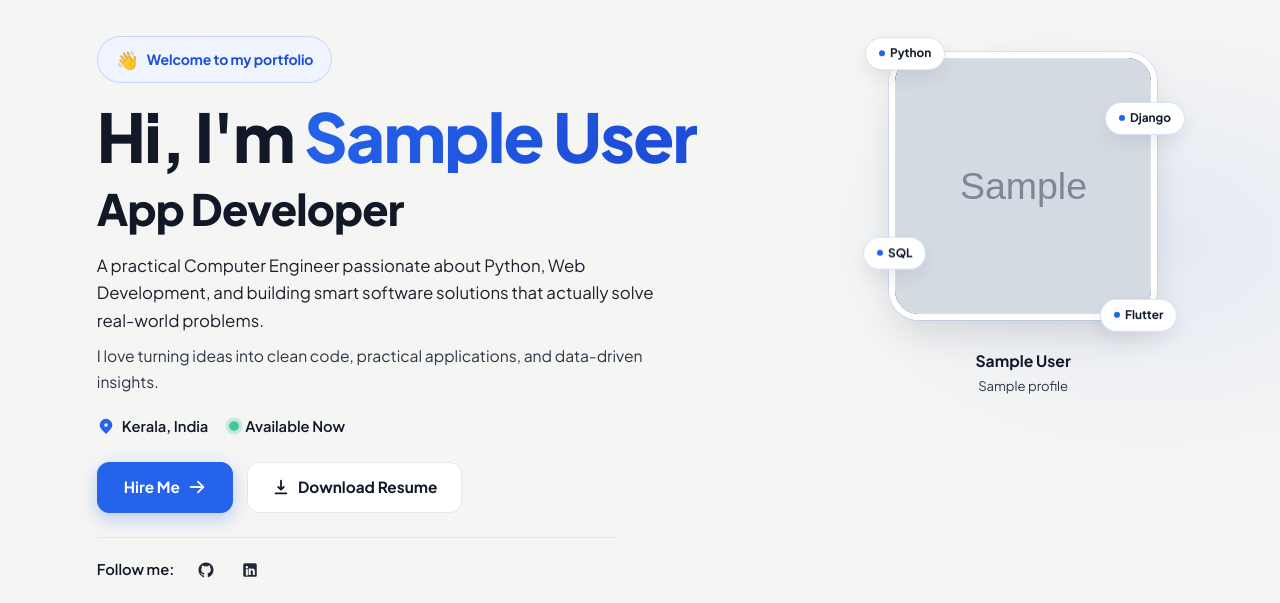
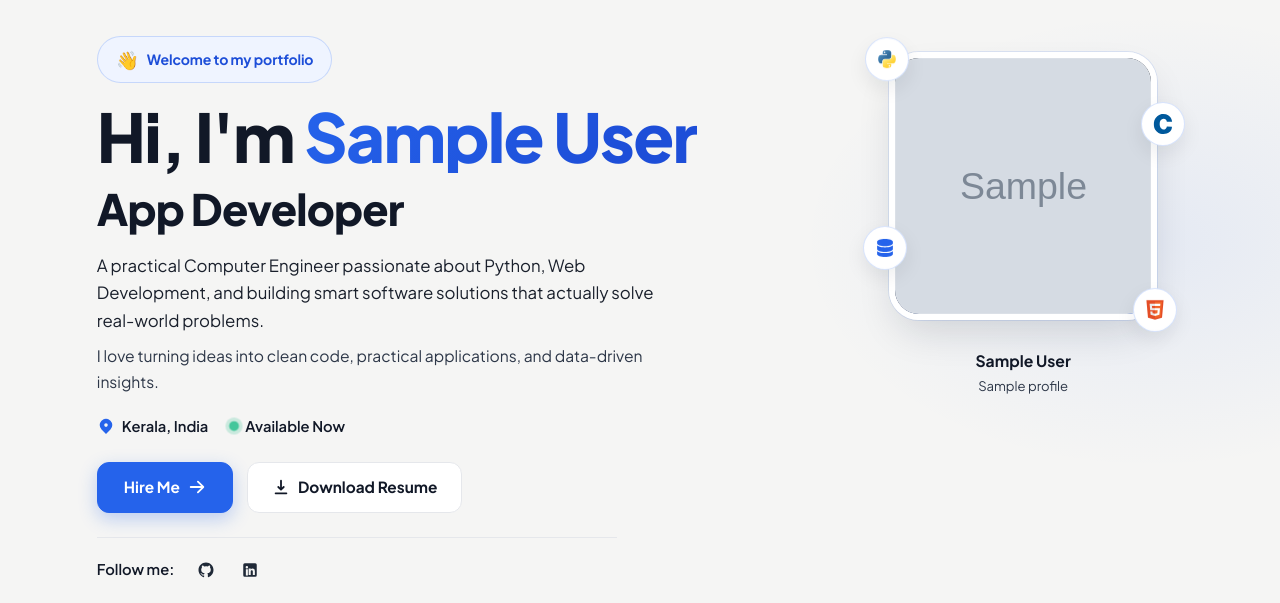
Before and after one commit to AntonyJos-coder/PORTFOLIO, a Django app: template portfolio_site/portfolio/templates/portfolio/home.html in a window 1280 px wide. Shown: the part 69-672 px from the top of the page. Run offline with Django 5.2, Linux system fonts and the light colour scheme; the template is opened without the code that fills it: most values are stand-ins (such as "Sample title", 1, 10 or a date in 2020); grey boxes marked "Sample" are stand-in pictures; form fields are guessed from the names that the template uses.

Commit message:
Update floating badges to tech logo icons and add SEO meta tags

```diff
--- a/portfolio_site/portfolio/templates/portfolio/base.html
+++ b/portfolio_site/portfolio/templates/portfolio/base.html
@@ -4,22 +4,24 @@
 <head>
 <meta charset="UTF-8">
 <meta name="viewport" content="width=device-width, initial-scale=1.0">
-<title>{% block title %}{% if profile %}{{ profile.full_name }} | {{ profile.title }}{% else %}Portfolio{% endif %}{% endblock %}</title>
-<meta name="description" content="{% block description %}{% if profile %}{{ profile.subtitle|default:profile.about|truncatechars:155 }}{% else %}Personal portfolio.{% endif %}{% endblock %}">
+<title>{% block title %}Antony Jos | Computer Engineer Portfolio{% endblock %}</title>
+<meta name="description" content="{% block description %}Portfolio of Antony Jos showcasing projects in web development, application development, Python and data analytics.{% endblock %}">
+<meta name="author" content="Antony Jos">
+<meta name="robots" content="index, follow">
 <meta name="theme-color" content="#111827">
 
 <!-- Open Graph -->
 <meta property="og:type" content="website">
-<meta property="og:title" content="{% if profile %}{{ profile.full_name }} | {{ profile.title }}{% else %}Portfolio{% endif %}">
-<meta property="og:description" content="{% if profile %}{{ profile.subtitle|default:profile.about|truncatechars:155 }}{% endif %}">
+<meta property="og:title" content="Antony Jos | Computer Engineer Portfolio">
+<meta property="og:description" content="Portfolio of Antony Jos showcasing projects in web development, application development, Python and data analytics.">
 <meta name="twitter:card" content="summary">
 
 <link rel="icon" href="{% static 'favicon.svg' %}" type="image/svg+xml">
 <link rel="preconnect" href="https://fonts.googleapis.com">
 <link rel="preconnect" href="https://fonts.gstatic.com" crossorigin>
 <link href="https://fonts.googleapis.com/css2?family=Plus+Jakarta+Sans:wght@400;600;700;800&display=swap" rel="stylesheet">
-<link rel="preload" href="{% static 'css/style.css' %}?v=5.2" as="style">
-<link rel="stylesheet" href="{% static 'css/style.css' %}?v=5.2">
+<link rel="preload" href="{% static 'css/style.css' %}?v=5.3" as="style">
+<link rel="stylesheet" href="{% static 'css/style.css' %}?v=5.3">
 </head>
 <body>
 {% block content %}{% endblock %}
--- a/portfolio_site/portfolio/templates/portfolio/home.html
+++ b/portfolio_site/portfolio/templates/portfolio/home.html
@@ -105,11 +105,38 @@
 
       <div class="hero-visual" data-reveal data-reveal-delay="1">
         <div class="photo-stage">
-          <div class="photo-ambient-glow" aria-hidden="true"></div>
-          <span class="float-chip float-chip-1" aria-hidden="true">Python</span>
-          <span class="float-chip float-chip-2" aria-hidden="true">Django</span>
-          <span class="float-chip float-chip-3" aria-hidden="true">SQL</span>
-          <span class="float-chip float-chip-4" aria-hidden="true">Flutter</span>
+          <span class="float-chip float-chip-1" aria-hidden="true" title="Python">
+            <svg viewBox="0 0 128 128" width="22" height="22" aria-hidden="true">
+              <linearGradient id="py-a" gradientUnits="userSpaceOnUse" x1="70.25" y1="1237.48" x2="170.66" y2="1151.09" gradientTransform="matrix(.563 0 0 -.568 -29.215 707.817)">
+                <stop offset="0" stop-color="#5A9FD4"/>
+                <stop offset="1" stop-color="#306998"/>
+              </linearGradient>
+              <linearGradient id="py-b" gradientUnits="userSpaceOnUse" x1="209.47" y1="1098.81" x2="173.62" y2="1149.54" gradientTransform="matrix(.563 0 0 -.568 -29.215 707.817)">
+                <stop offset="0" stop-color="#FFD43B"/>
+                <stop offset="1" stop-color="#FFE873"/>
+              </linearGradient>
+              <path fill="url(#py-a)" d="M63.39 12.25c-4.22.02-8.25.38-11.8 1.01-10.45 1.84-12.35 5.71-12.35 12.83v9.42h24.7v3.13H29.98c-7.18 0-13.46 4.32-15.43 12.52-2.27 9.41-2.37 15.28 0 25.1 1.76 7.31 5.95 12.52 13.13 12.52h8.49V77.49c0-8.15 7.05-15.34 15.42-15.34h24.67c6.87 0 12.35-5.65 12.35-12.55V26.09c0-6.69-5.65-11.72-12.35-12.84-4.24-.7-8.64-1.02-12.87-1zM50.04 19.82a4.66 4.66 0 1 1 0 9.32 4.66 4.66 0 0 1 0-9.32z"/>
+              <path fill="url(#py-b)" d="M91.68 38.64v10.97c0 8.5-7.2 15.65-15.42 15.65H51.59c-6.75 0-12.34 5.79-12.34 12.55v23.52c0 6.69 5.82 10.63 12.34 12.55 7.82 2.3 15.32 2.71 24.67 0 6.22-1.8 12.35-5.42 12.35-12.55v-9.41H63.94v-3.14h37.01c7.18 0 9.85-5 12.35-12.52 2.58-7.73 2.47-15.17 0-25.1-1.77-7.14-5.16-12.52-12.35-12.52h-9.27zM77.81 98.19a4.66 4.66 0 1 1 0 9.32 4.66 4.66 0 0 1 0-9.32z"/>
+            </svg>
+          </span>
+          <span class="float-chip float-chip-2" aria-hidden="true" title="C">
+            <svg viewBox="0 0 24 24" width="20" height="20" aria-hidden="true">
+              <path fill="#00599C" d="M16.5921 9.1962s-.354-3.298-3.627-3.39c-3.2741-.09-4.9552 2.474-4.9552 6.14 0 3.6651 1.858 6.5972 5.0451 6.5972 3.184 0 3.5381-3.665 3.5381-3.665l6.1041.365s.36 3.31-2.196 5.836c-2.552 2.5241-5.6901 2.9371-7.8762 2.9201-2.19-.017-5.2261.034-8.1602-2.97-2.938-3.0101-3.436-5.9302-3.436-8.8002 0-2.8701.556-6.6702 4.047-9.5502C7.444.72 9.849 0 12.254 0c10.0422 0 10.7172 9.2602 10.7172 9.2602z"/>
+            </svg>
+          </span>
+          <span class="float-chip float-chip-3" aria-hidden="true" title="SQL">
+            <svg viewBox="0 0 448 512" width="18" height="18" aria-hidden="true">
+              <path fill="#2563EB" d="M448 80v48c0 44.2-100.3 80-224 80S0 172.2 0 128V80C0 35.8 100.3 0 224 0s224 35.8 224 80zm-54.8 134.7C414 207.3 433.1 197.8 448 186.1V288c0 44.2-100.3 80-224 80S0 332.2 0 288V186.1c14.9 11.8 34 21.2 54.8 28.6C99.7 230.7 159.5 240 224 240s124.3-9.3 169.2-25.3zM0 346.1c14.9 11.8 34 21.2 54.8 28.6C99.7 390.7 159.5 400 224 400s124.3-9.3 169.2-25.3c20.8-7.4 39.9-16.9 54.8-28.6V432c0 44.2-100.3 80-224 80S0 476.2 0 432v-85.9z"/>
+            </svg>
+          </span>
+          <span class="float-chip float-chip-4" aria-hidden="true" title="HTML5">
+            <svg viewBox="0 0 128 128" width="20" height="20" aria-hidden="true">
+              <path fill="#E44D26" d="M19.037 113.876L9.032 1.661h109.936l-10.016 112.198-45.019 12.48z"/>
+              <path fill="#F16529" d="M64 116.8l36.378-10.086 8.559-95.878H64z"/>
+              <path fill="#EBEBEB" d="M64 52.455H45.788L44.53 38.361H64V24.599H29.489l.33 3.692 3.382 37.927H64zm0 35.743l-.061.017-15.327-4.14-.979-10.975H33.816l1.928 21.609 28.193 7.826.063-.017z"/>
+              <path fill="#fff" d="M63.952 52.455v13.763h16.947l-1.597 17.849-15.35 4.143v14.319l28.215-7.82.207-2.325 3.234-36.233.335-3.696h-3.708zm0-27.856v13.762h33.244l.276-3.092.628-6.978.329-3.692z"/>
+            </svg>
+          </span>
           <div class="identity-card">
             {% if profile.profile_image %}
               <img src="{{ profile.profile_image.url }}" alt="Portrait of {{ profile.full_name }}" class="identity-photo" decoding="async" fetchpriority="high">
--- a/portfolio_site/static/css/style.css
+++ b/portfolio_site/static/css/style.css
@@ -668,26 +668,25 @@ textarea:focus-visible {
   position: absolute;
   z-index: 3;
   pointer-events: none;
-  padding: 6px 13px;
-  border-radius: 999px;
+  width: 44px;
+  height: 44px;
+  padding: 0;
+  border-radius: 50%;
   background: var(--color-surface);
   border: 1px solid rgba(37, 99, 235, 0.18);
   box-shadow: 0 8px 20px rgba(17, 24, 39, 0.08);
-  font-size: 0.74rem;
-  font-weight: 700;
-  color: var(--color-heading);
   display: inline-flex;
   align-items: center;
-  gap: 5px;
+  justify-content: center;
   will-change: transform;
 }
 
 .float-chip::before {
-  content: "";
-  width: 6px;
-  height: 6px;
-  border-radius: 50%;
-  background: var(--color-accent);
+  display: none;
+}
+
+.float-chip svg {
+  display: block;
 }
 
 .float-chip-1 { top: 4px; left: -8px; animation: float-y 5.4s ease-in-out infinite; }
@@ -1317,7 +1316,8 @@ textarea.field-input { resize: vertical; min-height: 130px; }
   .hero-social-divider { max-width: 100%; }
   .photo-stage { width: min(200px, 60vw); padding: 8px; margin: 0 auto; }
   .hero-visual { align-items: center; }
-  .float-chip { display: none; }
+  .float-chip { display: inline-flex; width: 36px; height: 36px; }
+  .float-chip svg { transform: scale(0.85); }
   .typewriter { min-width: 0; }
   .footer-inner { flex-direction: column; align-items: flex-start; gap: 10px; }
   .scroll-to-top-btn { bottom: 20px; right: 20px; width: 38px; height: 38px; }
```
